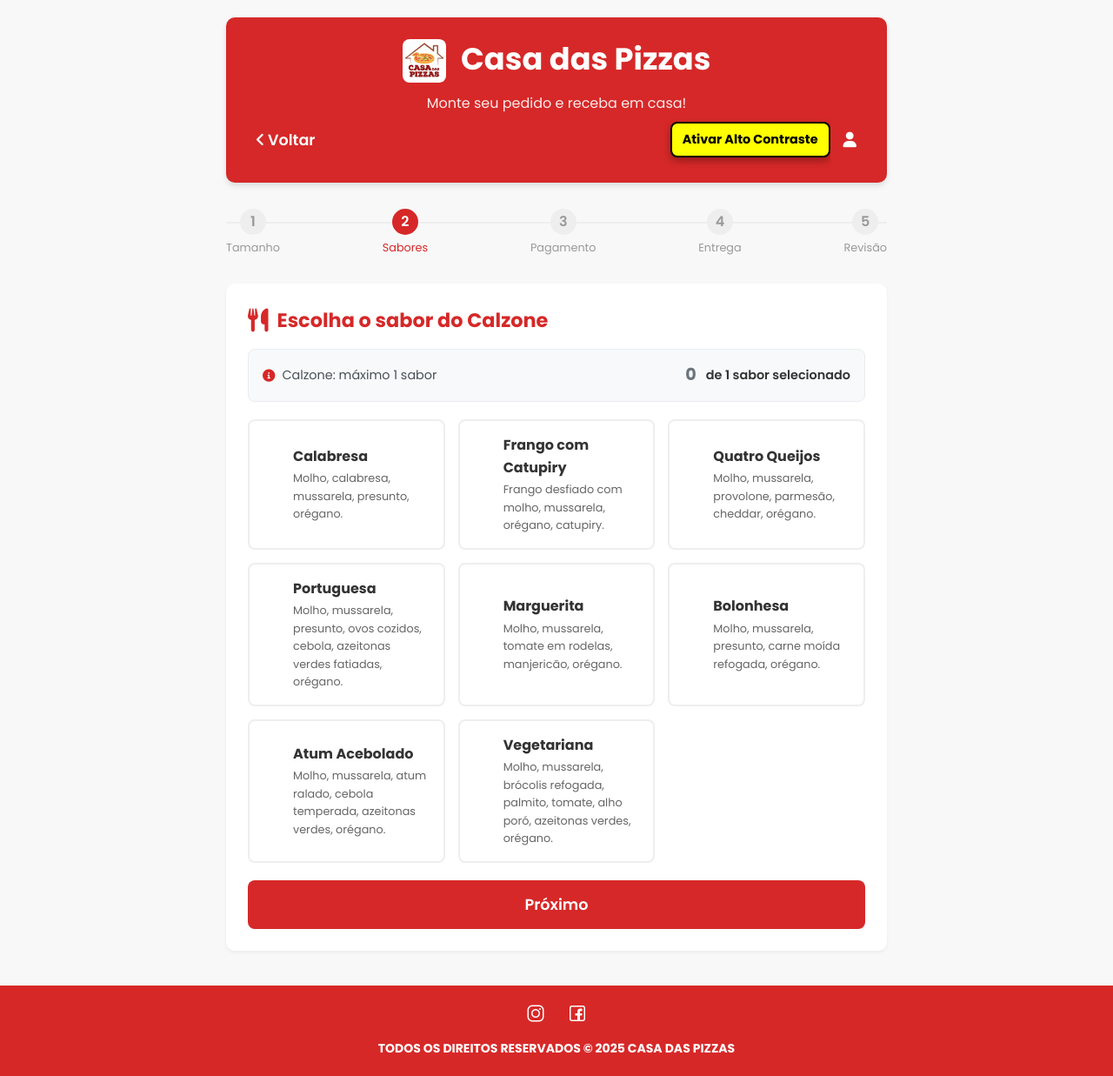
After one commit to AlessaLeit/piWebSenac, a Django app: page /sabores_calzone/ in a window 1280 px wide. The commit adds this page. Shown: the whole page at 87% size. Run offline with Django 5.2, Linux system fonts and the light colour scheme; parts of the project's set-up code (start-up, migrations or seed data) failed here and were passed over.

Commit message:
sabores calzone

```diff
--- a/PiWeb/pi/templates/pedido/sabores.html
+++ b/PiWeb/pi/templates/pedido/sabores.html
@@ -95,7 +95,6 @@
               <input type="checkbox" id="calabresa" name="sabores" value="Calabresa" {% if 'Calabresa' in pedido.sabores %}checked{% endif %} />
               <label for="calabresa">
                 <div class="info-sabor">
-                  <!--<img src="https://plus.unsplash.com/premium_photo-1668771085743-1d2d19818140?q=80&w=687&auto=format&fit=crop&ixlib=rb-4.1.0&ixid=M3wxMjA3fDB8MHxwaG90by1wYWdlfHx8fGVufDB8fHx8fA%3D%3D" alt="Pizza" width="100" height="100">-->
                   <h3>Calabresa</h3>
                   <p>Molho, calabresa, mussarela, presunto, orégano.</p>
                 </div>
--- /dev/null
+++ b/PiWeb/pi/templates/pedido/sabores_calzone.html
@@ -0,0 +1,291 @@
+{% load static %}
+
+<!DOCTYPE html>
+<html lang="pt-BR">
+  <head>
+    <meta charset="UTF-8" />
+    <meta name="viewport" content="width=device-width, initial-scale=1.0" />
+    <title>Casa das Pizzas - Faça seu pedido</title>
+    <link
+      href="https://fonts.googleapis.com/css2?family=Poppins:wght@400;500;600;700&display=swap"
+      rel="stylesheet"
+    />
+    <link
+      rel="stylesheet"
+      href="https://cdnjs.cloudflare.com/ajax/libs/font-awesome/6.0.0/css/all.min.css"
+    />
+    <link rel="stylesheet" href="{% static 'css/estilo.css' %}" />
+  </head>
+  <body>
+    <a href="#main-content" class="skip-link">Pular para o conteúdo principal</a>
+    <div class="container">
+      <!-- Cabeçalho -->
+      <header class="header">
+        <h1>
+          <img src="{% static 'logo.jpg' %}" alt="Logo" class="logo">
+          Casa das Pizzas
+        </h1>
+        <p>Monte seu pedido e receba em casa!</p>
+
+        <div class="botoes-container">
+          <button id="btn-back" class="botao" onclick="window.history.back()"><i class="fa fa-angle-left" aria-hidden="true"></i> Voltar</button>
+          <button id="toggle-contrast" class="botao"><i class="fas fa-adjust"></i></button>
+          <a href="/login/" class="botao" id="btn-entrar"><i class="fas fa-user"></i></a>
+        </div>
+      </header>
+
+        <!-- Progresso -->
+        <div class="progress-steps">
+            <div class="step {% if etapa == 'tamanho' %}active{% endif %}" id="step1" onclick="navegarParaEtapa('tamanho')">
+                <div class="step-number">1</div>
+                <div class="step-label">Tamanho</div>
+            </div>
+            <div class="step {% if etapa == 'sabores' %}active{% endif %}" id="step2" onclick="navegarParaEtapa('sabores')">
+                <div class="step-number">2</div>
+                <div class="step-label">Sabores</div>
+            </div>
+            <div class="step {% if etapa == 'pagamento' %}active{% endif %}" id="step3" onclick="navegarParaEtapa('pagamento')">
+                <div class="step-number">3</div>
+                <div class="step-label">Pagamento</div>
+            </div>
+            <div class="step {% if etapa == 'endereco' %}active{% endif %}" id="step4" onclick="navegarParaEtapa('endereco')">
+                <div class="step-number">4</div>
+                <div class="step-label">Entrega</div>
+            </div>
+            <div class="step {% if etapa == 'revisao' %}active{% endif %}" id="step5" onclick="navegarParaEtapa('revisao')">
+                <div class="step-number">5</div>
+                <div class="step-label">Revisão</div>
+            </div>
+        </div>
+
+      <!-- Mensagens de alerta -->
+      {% if erro %}
+      <div class="alerta alerta-erro">{{ erro }}</div>
+      {% endif %}
+
+      <!-- Seção 2: Sabores para Calzone -->
+      {% if etapa == "sabores" %}
+      <section class="secao-formulario" id="main-content">
+        <h2><i class="fas fa-utensils"></i> Escolha o sabor do Calzone</h2>
+
+        <!-- Informações sobre limites de sabores -->
+        <div class="info-limites">
+          <div class="limite-badge">
+            <i class="fas fa-info-circle"></i>
+            <span id="limite-info">
+              Calzone: máximo 1 sabor
+            </span>
+          </div>
+          <div class="contador-sabores">
+            <span id="contador">0</span> de 1 sabor selecionado
+          </div>
+        </div>
+
+        <form method="post" id="form-sabores">
+          {% csrf_token %}
+          <div class="grade-sabores">
+            <!-- Sabores específicos para calzone -->
+            <div class="cartao-sabor">
+              <input type="checkbox" id="calabresa" name="sabores" value="Calabresa" {% if 'Calabresa' in pedido.sabores %}checked{% endif %} />
+              <label for="calabresa">
+                <div class="info-sabor">
+                  <h3>Calabresa</h3>
+                  <p>Molho, calabresa, mussarela, presunto, orégano.</p>
+                </div>
+              </label>
+            </div>
+            <div class="cartao-sabor">
+              <input type="checkbox" id="frango_catupiry" name="sabores" value="Frango com Catupiry" {% if 'Frango com Catupiry' in pedido.sabores %}checked{% endif %} />
+              <label for="frango_catupiry">
+                <div class="info-sabor">
+                  <h3>Frango com Catupiry</h3>
+                  <p>Frango desfiado com molho, mussarela, orégano, catupiry.</p>
+                </div>
+              </label>
+            </div>
+            <div class="cartao-sabor">
+              <input type="checkbox" id="4_queijos" name="sabores" value="Quatro Queijos" {% if 'Quatro Queijos' in pedido.sabores %}checked{% endif %} />
+              <label for="4_queijos">
+                <div class="info-sabor">
+                  <h3>Quatro Queijos</h3>
+                  <p>Molho, mussarela, provolone, parmesão, cheddar, orégano.</p>
+                </div>
+              </label>
+            </div>
+            <div class="cartao-sabor">
+              <input type="checkbox" id="portugues" name="sabores" value="Portuguesa" {% if 'Portuguesa' in pedido.sabores %}checked{% endif %} />
+              <label for="portuguesa">
+                <div class="info-sabor">
+                  <h3>Portuguesa</h3>
+                  <p>Molho, mussarela, presunto, ovos cozidos, cebola, azeitonas verdes fatiadas, orégano.</p>
+                </div>
+              </label>
+            </div>
+            <div class="cartao-sabor">
+              <input type="checkbox" id="marguerita" name="sabores" value="Marguerita" {% if 'Marguerita' in pedido.sabores %}checked{% endif %} />
+              <label for="marguerita">
+                <div class="info-sabor">
+                  <h3>Marguerita</h3>
+                  <p>Molho, mussarela, tomate em rodelas, manjericão, orégano.</p>
+                </div>
+              </label>
+            </div>
+            <div class="cartao-sabor">
+              <input type="checkbox" id="bolonhesa" name="sabores" value="Bolonhesa" {% if 'Bolonhesa' in pedido.sabores %}checked{% endif %} />
+              <label for="bolonhesa">
+                <div class="info-sabor">
+                  <h3>Bolonhesa</h3>
+                  <p>Molho, mussarela, presunto, carne moída refogada, orégano.</p>
+                </div>
+              </label>
+            </div>
+            <div class="cartao-sabor">
+              <input type="checkbox" id="atum_acebolado" name="sabores" value="Atum Acebolado" {% if 'Atum Acebolado' in pedido.sabores %}checked{% endif %} />
+              <label for="atum_acebolado">
+                <div class="info-sabor">
+                  <h3>Atum Acebolado</h3>
+                  <p>Molho, mussarela, atum ralado, cebola temperada, azeitonas verdes, orégano.</p>
+                </div>
+              </label>
+            </div>
+            <div class="cartao-sabor">
+              <input type="checkbox" id="vegetariana" name="sabores" value="Vegetariana" {% if 'Vegetariana' in pedido.sabores %}checked{% endif %} />
+              <label for="vegetariana">
+                <div class="info-sabor">
+                  <h3>Vegetariana</h3>
+                  <p>Molho, mussarela, brócolis refogada, palmito, tomate, alho poró, azeitonas verdes, orégano.</p>
+                </div>
+              </label>
+            </div>
+          </div>
+          <button type="submit" class="botao">Próximo</button>
+        </form>
+      </section>
+      {% endif %}
+    </div>
+
+    <script>
+      // Variáveis para controle de sabores
+      const maxSabores = 1; // Calzone permite apenas 1 sabor
+      const checkboxes = document.querySelectorAll('.cartao-sabor input[type="checkbox"]');
+      const contador = document.getElementById('contador');
+      const form = document.getElementById('form-sabores');
+
+      // Função para atualizar contador e estado dos checkboxes
+      function atualizarContador() {
+        const selecionados = document.querySelectorAll('.cartao-sabor input[type="checkbox"]:checked');
+        const quantidade = selecionados.length;
+
+        contador.textContent = quantidade;
+
+        // Atualizar estado dos checkboxes não selecionados
+        checkboxes.forEach(checkbox => {
+          if (!checkbox.checked && quantidade >= maxSabores) {
+            checkbox.disabled = true;
+            checkbox.parentElement.classList.add('desabilitado');
+          } else {
+            checkbox.disabled = false;
+            checkbox.parentElement.classList.remove('desabilitado');
+          }
+        });
+
+        // Atualizar classe do contador baseado na quantidade
+        contador.className = '';
+        if (quantidade === 0) {
+          contador.classList.add('zero');
+        } else if (quantidade === maxSabores) {
+          contador.classList.add('maximo');
+        } else {
+          contador.classList.add('parcial');
+        }
+      }
+
+      // Adicionar event listeners
+      checkboxes.forEach(input => {
+        input.addEventListener('change', function() {
+          if (this.checked) {
+            this.parentElement.classList.add('selecionado');
+          } else {
+            this.parentElement.classList.remove('selecionado');
+          }
+          atualizarContador();
+        });
+      });
+
+      // Inicializar contador
+      document.addEventListener('DOMContentLoaded', function() {
+        atualizarContador();
+      });
+
+      // Validação no submit do formulário
+      form.addEventListener('submit', function(e) {
+        const selecionados = document.querySelectorAll('.cartao-sabor input[type="checkbox"]:checked');
+        if (selecionados.length === 0) {
+          e.preventDefault();
+          alert('Por favor, selecione um sabor.');
+          return false;
+        }
+
+        if (selecionados.length > maxSabores) {
+          e.preventDefault();
+          alert('Erro: Calzone permite no máximo 1 sabor.');
+          return false;
+        }
+      });
+    </script>
+    <script>
+      // Toggle high contrast mode and save preference in localStorage
+      const toggleButton = document.getElementById('toggle-contrast');
+      const body = document.body;
+
+      function setContrastMode(enabled) {
+        if (enabled) {
+          body.classList.add('high-contrast');
+          localStorage.setItem('highContrast', 'true');
+          toggleButton.textContent = 'Desativar Alto Contraste';
+        } else {
+          body.classList.remove('high-contrast');
+          localStorage.setItem('highContrast', 'false');
+          toggleButton.textContent = 'Ativar Alto Contraste';
+        }
+      }
+
+      toggleButton.addEventListener('click', () => {
+        const isEnabled = body.classList.contains('high-contrast');
+        setContrastMode(!isEnabled);
+      });
+
+      // On page load, check saved preference
+      document.addEventListener('DOMContentLoaded', () => {
+        const saved = localStorage.getItem('highContrast');
+        if (saved === 'true') {
+          setContrastMode(true);
+        } else {
+          setContrastMode(false);
+        }
+      });
+
+      // Função para navegar entre etapas
+      function navegarParaEtapa(etapa) {
+        const urls = {
+          'tamanho': '/tamanho/',
+          'sabores': '/sabores_calzone/',
+          'pagamento': '/pagamento/',
+          'endereco': '/endereco/',
+          'revisao': '/revisao/'
+        };
+
+        if (urls[etapa]) {
+          window.location.href = urls[etapa];
+        }
+      }
+    </script>
+  </body>
+      <footer class="rodape">
+      <div class="redes-sociais">
+        <a href="https://www.instagram.com/casadaspizzas_oficial?igsh=MTRzdzRmeGwzZTQ0ZA==" target="_blank"><img src="{% static 'instagram.png' %}" alt="Instagram"></a>
+        <a href="https://www.facebook.com/Casadaspizza1/" target="_blank"><img src="{% static 'facebook.png'%}" alt="Facebook"></a>
+      </div>
+      <p class="direitos">TODOS OS DIREITOS RESERVADOS © 2025 CASA DAS PIZZAS</p>
+    </footer>
+</html>
--- a/PiWeb/pi/urls.py
+++ b/PiWeb/pi/urls.py
@@ -8,6 +8,7 @@
     # pedido
     path('tamanho/', views.selecionar_tamanho, name='selecionar_tamanho'),
     path('sabores/', views.selecionar_sabores, name='selecionar_sabores'),
+    path('sabores_calzone/', views.selecionar_sabores_calzone, name='selecionar_sabores_calzone'),
     path('pagamento/', views.selecionar_pagamento, name='selecionar_pagamento'),
     path('endereco/', views.selecionar_endereco, name='selecionar_endereco'),
     path('revisao/', views.revisar_pedido, name='revisar_pedido'),
--- a/PiWeb/pi/views.py
+++ b/PiWeb/pi/views.py
@@ -96,8 +96,14 @@
         # salva no pedido atual, mas não joga em pedidos ainda
         pedido_atual['tamanho'] = tamanho
 
+        # Redireciona para a página apropriada com base no tamanho
+        if tamanho == 'Calzone':
+            redirect_view = 'pedido:selecionar_sabores_calzone'
+        else:
+            redirect_view = 'pedido:selecionar_sabores'
+
         flag = 'editando=true' if editando else ('adicionando=true' if adicionando else '')
-        response = redirect(reverse('pedido:selecionar_sabores') + ('?' + flag if flag else ''))
+        response = redirect(reverse(redirect_view) + ('?' + flag if flag else ''))
         response.set_cookie('pedido_atual', json.dumps(pedido_atual))
         response.set_cookie('pedidos', json.dumps(pedidos))
         return response
@@ -141,19 +147,13 @@
         tamanho = pedido_atual.get('tamanho', '')
         max_sabores = 3  # padrão para pizzas
 
-        if tamanho == 'Calzone':
-            max_sabores = 1
-        elif tamanho in ['Media', 'Grande', 'Big']:
+        if tamanho in ['Media', 'Grande', 'Big']:
             max_sabores = 3
         else:
             max_sabores = 3  # fallback
 
         if len(sabores) > max_sabores:
-            erro_msg = f"Erro: {tamanho} "
-            if tamanho == 'Calzone':
-                erro_msg += "permite apenas 1 sabor."
-            else:
-                erro_msg += f"permite no máximo {max_sabores} sabores."
+            erro_msg = f"Erro: {tamanho} permite no máximo {max_sabores} sabores."
 
             response = render(request, 'pedido/sabores.html', {
                 'etapa': 'sabores',
@@ -180,6 +180,67 @@
         return response
 
     response = render(request, 'pedido/sabores.html', {
+        'etapa': 'sabores',
+        'pedido': pedido_atual,
+        'editando': editando,
+        'adicionando': adicionando,
+        'sabores_selecionados': sabores_selecionados
+    })
+    response.set_cookie('pedidos', json.dumps(pedidos))
+    response.set_cookie('pedido_atual', json.dumps(pedido_atual))
+    return response
+
+def selecionar_sabores_calzone(request):
+    pedidos = json.loads(request.COOKIES.get('pedidos', '[]'))
+    index = request.GET.get('index')  # para edição
+    pedido_atual = pedidos[int(index)] if index is not None else json.loads(request.COOKIES.get('pedido_atual', '{}'))
+    editando = request.GET.get('editando') or request.POST.get('editando') == 'true'
+    adicionando = request.GET.get('adicionando') or request.POST.get('adicionando') == 'true'
+
+    sabores_selecionados = pedido_atual.get('sabores', [])
+
+    if request.method == "POST":
+        sabores = request.POST.getlist('sabores')
+        if not sabores:
+            response = render(request, 'pedido/sabores_calzone.html', {
+                'etapa': 'sabores',
+                'erro': 'Selecione um sabor.',
+                'pedido': pedido_atual,
+                'editando': editando,
+                'adicionando': adicionando,
+                'sabores_selecionados': sabores_selecionados
+            })
+            response.set_cookie('pedidos', json.dumps(pedidos))
+            response.set_cookie('pedido_atual', json.dumps(pedido_atual))
+            return response
+
+        # Calzone permite apenas 1 sabor
+        if len(sabores) > 1:
+            response = render(request, 'pedido/sabores_calzone.html', {
+                'etapa': 'sabores',
+                'erro': 'Erro: Calzone permite apenas 1 sabor.',
+                'pedido': pedido_atual,
+                'editando': editando,
+                'adicionando': adicionando,
+                'sabores_selecionados': sabores_selecionados
+            })
+            response.set_cookie('pedidos', json.dumps(pedidos))
+            response.set_cookie('pedido_atual', json.dumps(pedido_atual))
+            return response
+
+        pedido_atual['sabores'] = sabores
+
+        if not editando:
+            response = redirect('pedido:confirmar_adicionar')
+        else:
+            pedidos.append(pedido_atual)
+            pedido_atual = {}
+            response = redirect('pedido:revisar_pedido')
+        response.set_cookie('pedido_atual', json.dumps(pedido_atual))
+        response.set_cookie('pedidos', json.dumps(pedidos))
+        return response
+
+    response = render(request, 'pedido/sabores_calzone.html', {
         'etapa': 'sabores',
         'pedido': pedido_atual,
         'editando': editando,
@@ -422,21 +483,21 @@
             )
 
         # Formatar mensagem para WhatsApp
-        pizzas_str = '\n'.join([f"🍕 *{p['tamanho']}* com  {', '.join(p['sabores'])} " for p in pedidos])
+        pizzas_str = '\n'.join([f"*{p['tamanho']}* com  {', '.join(p['sabores'])} " for p in pedidos])
 
         message = (
-            f"👋 *Olá {order.get('nome')}!*\n\n"
+            f"*Olá, me chamo {order.get('nome')}!*\n\n"
             f"*Detalhes do pedido:*\n{pizzas_str}\n\n"
-            f"💵 *Total:* R$ {total:.2f}\n"
-            f"💳 *Pagamento:* {pagamento}\n"
-            f"📍 *Endereço:* {order.get('endereco')}\n\n"
+            f"*Total:* R$ {total:.2f}\n"
+            f"*Pagamento:* {pagamento}\n"
+            f"*Endereço:* {order.get('endereco')}\n\n"
         )
 
         import urllib.parse
         msg_encoded = urllib.parse.quote(message)
 
         # Redirecionar para link do WhatsApp
-        url_whatsapp = f"https://wa.me/5547989036464?text={msg_encoded}"
+        url_whatsapp = f"https://wa.me/5547997582686?text={msg_encoded}"
         return redirect(url_whatsapp)
 
     success = request.GET.get('success') == 'true'
```
Also changed, not shown: PiWeb/pi/templates/pedido/confirmar_adicionar.html (+3 -4 lines), PiWeb/db.sqlite3.
